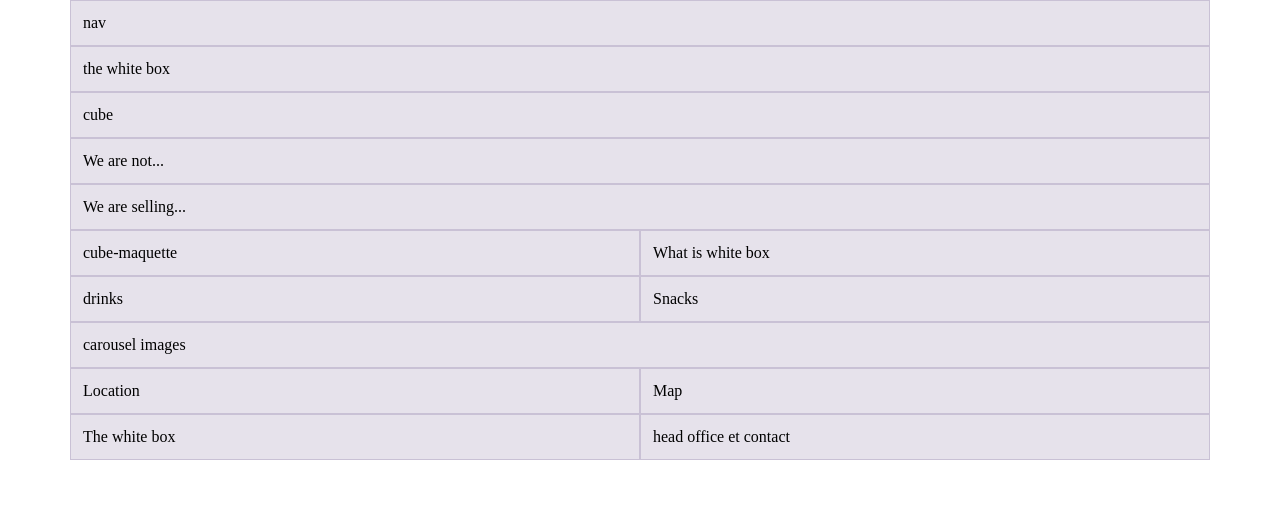
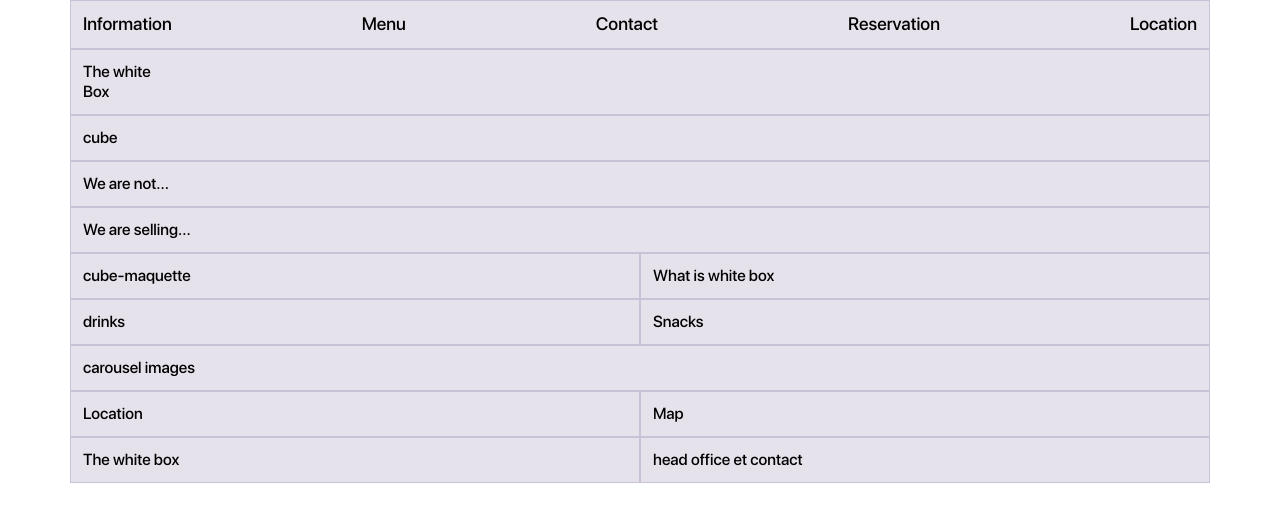
Before and after one commit to dimitricaloz/White-Box, a website built with Parcel: page src/index.html in a window 1280 px wide. Built offline with nearby package versions, Linux system fonts and the light colour scheme.

Commit message:
nav-header

```diff
--- a/src/index.html
+++ b/src/index.html
@@ -11,13 +11,21 @@
       <nav>
         <div class="container">
           <div class="row">
-            <div class="col-12">nav</div>
+            <div class="col-12">
+              <div class="nav-header">
+                <a href="information">Information</a>
+                <a href="menu">Menu</a>
+                <a href="contact">Contact</a>
+                <a href="reservation">Reservation</a>
+                <a href="location">Location</a>
+              </div>
+            </div>
           </div>
         </div>
       </nav>
       <div class="container">
         <div class="row">
-          <div class="col-12">the white box</div>
+          <div class="col-12">The white</br>Box</div>
           <div class="col-12">cube</div>
           <div class="col-12">We are not...</div>
         </div>
--- a/src/scss/main.scss
+++ b/src/scss/main.scss
@@ -1,4 +1,16 @@
 @import "bootstrap/scss/bootstrap-grid";
+
+@font-face {
+  font-family: "SF Pro";
+  src: url("../fonts/SF-Pro-Display-Light.woff") format("woff");
+  font-weight: lighter;
+}
+
+@font-face {
+  font-family: "SF Pro";
+  src: url("../fonts/SF-Pro-Display-Medium.woff") format("woff");
+  font-weight: normal;
+}
 
 /* ====================================
 // css variables
@@ -55,3 +67,19 @@ video {
   background-color: rgba(86, 61, 124, 0.15);
   border: 1px solid rgba(86, 61, 124, 0.2);
 }
+
+body {
+  font-family: SF Pro;
+}
+
+.nav-header {
+  display: flex;
+  flex-direction: row;
+  justify-content: space-between;
+  text-decoration: none;
+}
+
+.nav-header a {
+  text-decoration: none;
+  font-size: 18px;
+}
```
Also changed, not shown: src/fonts/SF-Pro-Display-Light.woff (added), src/fonts/SF-Pro-Display-Medium.woff (added), 2 other files.
